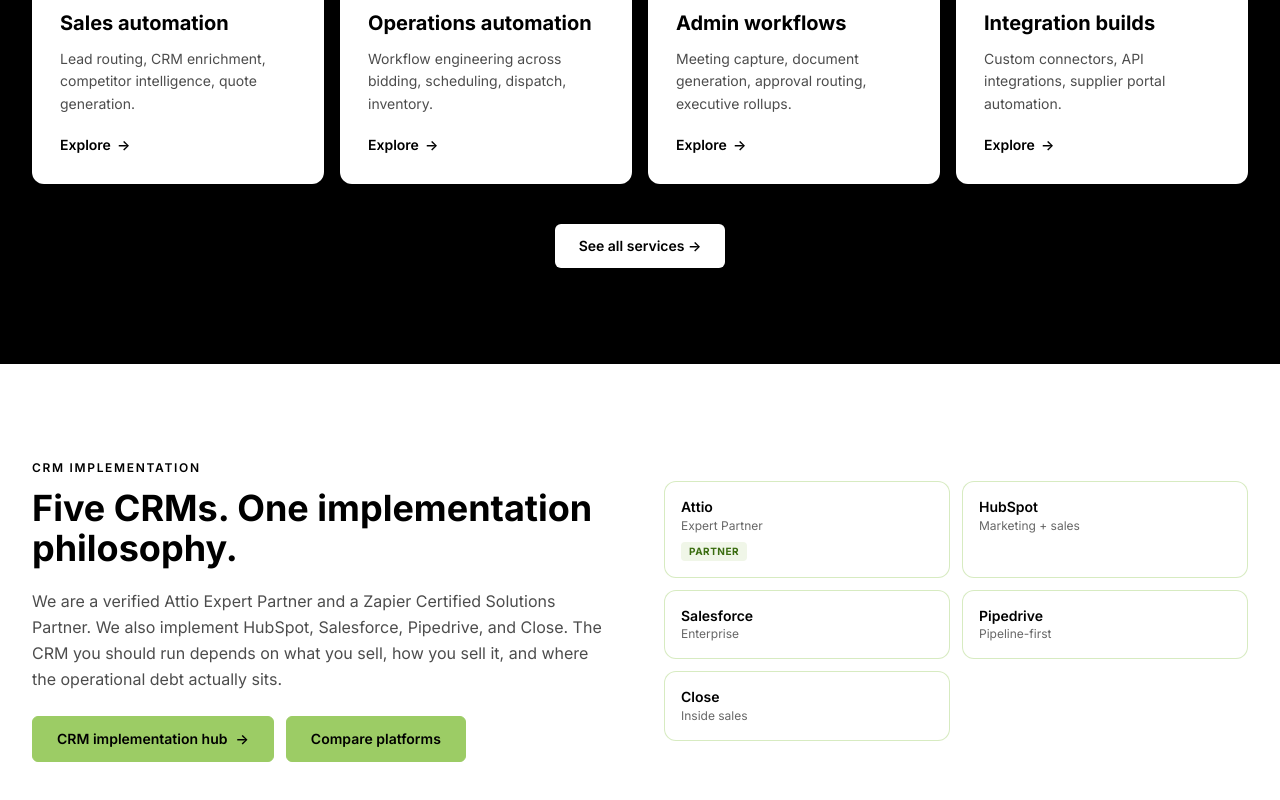
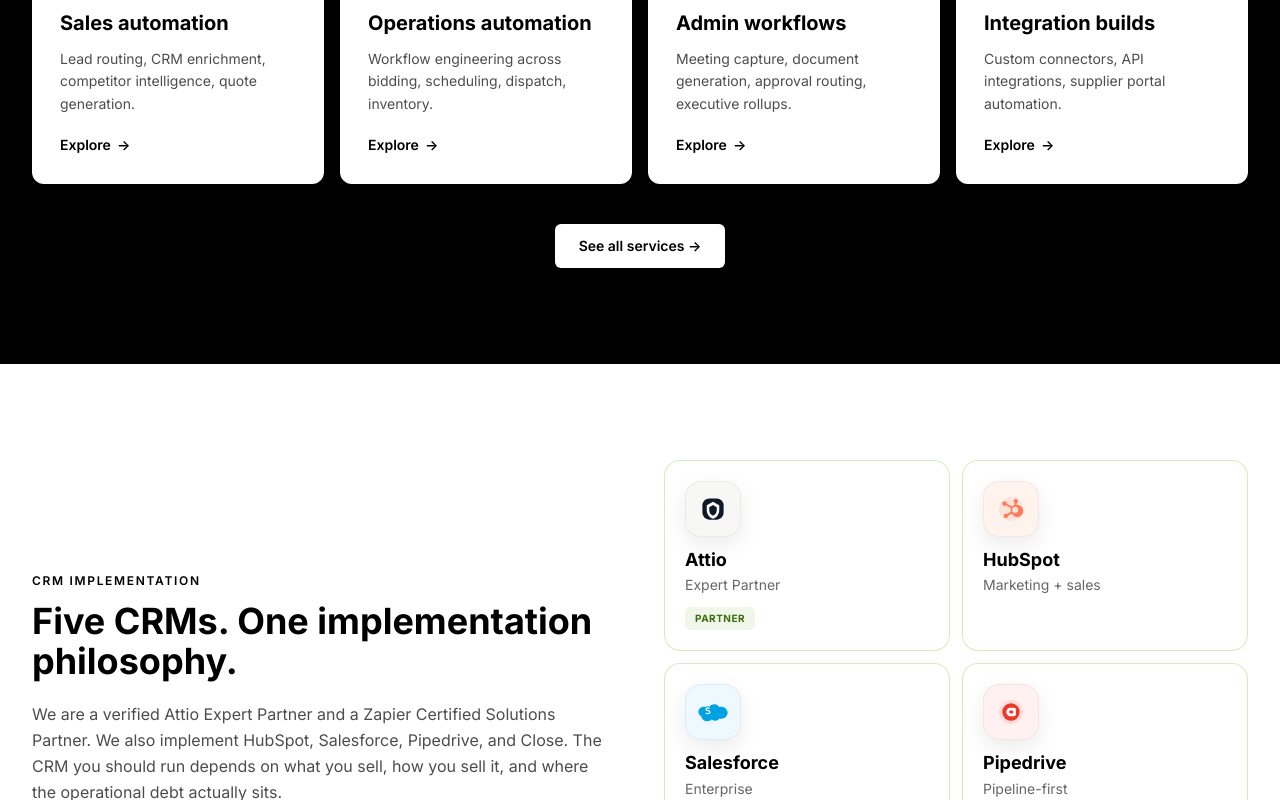
Before and after one commit to javedkhanabbasi/automationconsultingservices, a Next.js app: page / in a window 1280 px wide. Shown: the part 2000-2800 px from the top of the page. Built offline with nearby package versions, Linux system fonts and the light colour scheme.

Commit message:
Updated code

```diff
--- a/app/crm/page.tsx
+++ b/app/crm/page.tsx
@@ -37,7 +37,7 @@
 const faqs = [
   { question: 'Do you actually do data deduplication during migration?', answer: 'Yes. Every migration runs a deduplication pass before data moves. Email + domain matching for people and companies, fuzzy matching on company name with manual review.' },
   { question: 'How do you handle field hygiene without slowing sales down?', answer: 'Progressive field requirements (required at stage transition, not at record creation), nightly cleanup workflows, and a weekly Slack rollup of records missing critical fields.' },
-  { question: 'What does a typical CRM migration cost?', answer: '$10-$50M for clean datasets under 25,000 contacts. $10K-$50M for messy datasets or multi-source migrations. $40K+ for migrations with custom object rebuilds.' },
+  { question: 'What does a typical CRM migration cost?', answer: '$10M-$50M for clean datasets under 25,000 contacts. $10M-$50M for messy datasets or multi-source migrations. $40K+ for migrations with custom object rebuilds.' },
   { question: 'Can the team self-train, or do you handle that?', answer: 'Every implementation includes a 90-minute training session on workflows and the rollback procedure, plus a written runbook for future hires.' },
   { question: 'What about data residency for EU or healthcare clients?', answer: 'Attio, HubSpot, Salesforce, and Pipedrive all offer EU data residency. Salesforce and HubSpot offer healthcare-grade configurations.' },
   { question: 'How do you connect the CRM to billing and support?', answer: 'Through declared integration contracts. Each integration specifies which system owns which fields, which direction data flows, and what happens on conflict.' },
--- a/app/page.tsx
+++ b/app/page.tsx
@@ -16,8 +16,8 @@
 });
 
 const homepageFaqs = [
-  { question: 'What does Automation Consulting Services do?', answer: 'We build operations infrastructure for $1M-$10M companies. CRM implementation, workflow engineering, integration architecture, and admin systems engineered to scale rather than glued together with one-off Zaps.' },
-  { question: 'Who is the right fit for ACS?', answer: 'Operators in the $1M-$10M revenue band running on a mix of CRMs, spreadsheets, and shared inboxes. Teams that need real infrastructure before the next growth stage compounds the chaos.' },
+  { question: 'What does Automation Consulting Services do?', answer: 'We build operations infrastructure for $10M-$50M companies. CRM implementation, workflow engineering, integration architecture, and admin systems engineered to scale rather than glued together with one-off Zaps.' },
+  { question: 'Who is the right fit for ACS?', answer: 'Operators in the $10M-$50M revenue band running on a mix of CRMs, spreadsheets, and shared inboxes. Teams that need real infrastructure before the next growth stage compounds the chaos.' },
   { question: 'What tools does ACS work with?', answer: 'Attio, HubSpot, Salesforce, Pipedrive, Close on the CRM side. Zapier and Make for workflows. n8n for self-hosted automation. Custom Python and Node when off-the-shelf stops being enough.' },
   { question: 'How is this different from hiring an agency?', answer: 'Most agencies sell Zaps and call it automation. We engineer systems. Matthew Piwko has 10+ years of software development experience, holds Zapier Certified Solutions Partner status, and is a verified Attio Expert Partner.' },
 ];
@@ -30,36 +30,94 @@
 ];
 
 const featuredCases = [
-  { slug: 'hvac-lead-time-automation', industry: 'HVAC distribution', revenue: '$8M', metric: '5,500+ SKUs hourly' },
-  { slug: 'fencing-automation-management', industry: 'Construction', revenue: '$25M', metric: '100+ workflows' },
-  { slug: 'healthcare-meeting-automation', industry: 'Healthcare SaaS', revenue: 'Series B', metric: '6-8 hrs/week saved' },
+  {
+    slug: 'hvac-lead-time-automation',
+    industry: 'HVAC distribution',
+    revenue: '$8M',
+    metric: '5,500+ SKUs hourly',
+    bullets: [
+      '500+ SKUs processed hourly',
+      'Real-time inventory visibility',
+      'Reduced manual order errors',
+    ],
+  },
+  {
+    slug: 'fencing-automation-management',
+    industry: 'Construction',
+    revenue: '$25M',
+    metric: '100+ workflows',
+    bullets: [
+      '100+ workflows automated',
+      'Faster project handoffs',
+      'Clear team accountability',
+    ],
+  },
+  {
+    slug: 'healthcare-meeting-automation',
+    industry: 'Healthcare SaaS',
+    revenue: 'Series B',
+    metric: '6-8 hrs/week saved',
+    bullets: [
+      '6–8 hours saved weekly',
+      'Streamlined patient workflows',
+      'Improved reporting accuracy',
+    ],
+  },
 ];
 
 const crms = [
   {
     name: 'Attio', tag: 'Expert Partner', href: '/crm/attio', badge: true,
-    iconBg: '#f0f0f0',
-    icon: <svg width="20" height="20" viewBox="0 0 24 24" fill="none" aria-hidden="true"><path d="M12 2L4 6v6c0 5.25 3.5 10.15 8 11.35C16.5 22.15 20 17.25 20 12V6l-8-4z" fill="#1a1a1a"/><circle cx="12" cy="12" r="3" fill="white"/></svg>,
+    iconBg: '#F7F8F5',
+    icon: (
+      <svg width="30" height="30" viewBox="0 0 48 48" fill="none" aria-hidden="true">
+        <rect x="7" y="7" width="34" height="34" rx="11" fill="#111827" />
+        <path d="M24 12.5 34 18v7.5c0 6.7-4.25 12.35-10 14-5.75-1.65-10-7.3-10-14V18l10-5.5Z" fill="#FFFFFF" />
+        <path d="M24 17.5 30 21v5c0 4.1-2.45 7.45-6 8.65-3.55-1.2-6-4.55-6-8.65v-5l6-3.5Z" fill="#111827" />
+      </svg>
+    ),
   },
   {
     name: 'HubSpot', tag: 'Marketing + sales', href: '/crm/hubspot',
-    iconBg: '#fff4f0',
-    icon: <svg width="22" height="22" viewBox="0 0 24 24" aria-hidden="true"><path d="M18.164 7.93V5.768a1.875 1.875 0 10-1.875 0V7.93a5.616 5.616 0 00-2.677 1.472L7.857 6.354a2.07 2.07 0 10-.93 1.604l5.593 3.01A5.556 5.556 0 0012.25 12a5.613 5.613 0 00.309 1.84l-3.87 2.235a2.063 2.063 0 10.937 1.597l3.86-2.229a5.625 5.625 0 108.678-5.513zm-4.913 6.82a2.25 2.25 0 110-4.5 2.25 2.25 0 010 4.5z" fill="#FF7A59"/></svg>,
+    iconBg: '#FFF3EE',
+    icon: (
+      <svg width="32" height="32" viewBox="0 0 48 48" fill="none" aria-hidden="true">
+        <circle cx="24" cy="24" r="18" fill="#FF7A59" opacity="0.14" />
+        <path d="M32.7 18.1v-3.2a3.1 3.1 0 1 0-3.1 0v3.2a8.9 8.9 0 0 0-4 2.2l-8.1-4.35a3.25 3.25 0 1 0-1.45 2.55l7.85 4.2a8.6 8.6 0 0 0-.45 2.75c0 .95.16 1.85.45 2.7l-5.7 3.3a3.28 3.28 0 1 0 1.5 2.52l5.6-3.25a8.95 8.95 0 1 0 7.4-12.62Zm-2.3 11.8a4.55 4.55 0 1 1 0-9.1 4.55 4.55 0 0 1 0 9.1Z" fill="#FF7A59" />
+      </svg>
+    ),
   },
   {
     name: 'Salesforce', tag: 'Enterprise', href: '/crm/salesforce',
-    iconBg: '#f0f6ff',
-    icon: <svg width="22" height="22" viewBox="0 0 24 24" aria-hidden="true"><path d="M10.002 6.168a3.94 3.94 0 012.857-1.23c1.29 0 2.43.624 3.143 1.587a4.895 4.895 0 011.788-.337c2.728 0 4.94 2.231 4.94 4.983 0 2.75-2.212 4.982-4.94 4.982a4.88 4.88 0 01-1.038-.112 3.574 3.574 0 01-3.2 1.999 3.552 3.552 0 01-1.517-.337 4.204 4.204 0 01-3.872 2.577c-2.055 0-3.8-1.477-4.262-3.453A3.96 3.96 0 013 16.4a3.99 3.99 0 013.987-3.995c.152 0 .301.01.449.027a4.444 4.444 0 01-.337-1.7c0-2.404 1.9-4.384 4.28-4.508a3.95 3.95 0 01-.377-.056z" fill="#00A1E0"/></svg>,
+    iconBg: '#EEF8FF',
+    icon: (
+      <svg width="34" height="34" viewBox="0 0 48 48" fill="none" aria-hidden="true">
+        <path d="M19.35 16.25a8 8 0 0 1 13.4.75 9.8 9.8 0 0 1 2.7-.38c5.05 0 9.15 3.77 9.15 8.43s-4.1 8.43-9.15 8.43c-.8 0-1.57-.1-2.3-.28a7.3 7.3 0 0 1-6.1 3.25 7.15 7.15 0 0 1-4.75-1.8 8.75 8.75 0 0 1-6.2 2.55c-4.25 0-7.8-2.95-8.55-6.85A7.2 7.2 0 0 1 3.4 23.8c0-4 3.25-7.25 7.25-7.25.9 0 1.75.16 2.55.46a8.25 8.25 0 0 1 6.15-.76Z" fill="#00A1E0" />
+        <path d="M16.4 25.7c1.45 0 2.25-.55 2.25-1.5 0-.8-.6-1.15-1.82-1.42l-.62-.13c-1.75-.38-2.75-1.2-2.75-2.55 0-1.65 1.28-2.72 3.35-2.72 1.03 0 2 .25 2.68.67l-.65 1.55a4.15 4.15 0 0 0-2.1-.58c-.95 0-1.48.38-1.48 1.02 0 .72.6.98 1.72 1.23l.7.15c1.98.43 2.82 1.28 2.82 2.66 0 1.78-1.4 2.95-3.98 2.95-1.25 0-2.43-.3-3.2-.82l.72-1.55c.67.45 1.5.78 2.36.78Z" fill="white" />
+      </svg>
+    ),
   },
   {
     name: 'Pipedrive', tag: 'Pipeline-first', href: '/crm/pipedrive',
-    iconBg: '#fff0f0',
-    icon: <svg width="20" height="20" viewBox="0 0 24 24" aria-hidden="true"><path d="M12 0C5.373 0 0 5.373 0 12s5.373 12 12 12 12-5.373 12-12S18.627 0 12 0zm0 4.5a4.5 4.5 0 110 9 4.5 4.5 0 010-9zm0 13.5c-3.315 0-6.255-1.575-8.145-4.02.045-2.7 5.43-4.185 8.145-4.185 2.7 0 8.1 1.485 8.145 4.185C18.255 16.425 15.315 18 12 18z" fill="#E8392A"/></svg>,
+    iconBg: '#FFF1F1',
+    icon: (
+      <svg width="32" height="32" viewBox="0 0 48 48" fill="none" aria-hidden="true">
+        <circle cx="24" cy="24" r="18" fill="#E8392A" opacity="0.12" />
+        <circle cx="24" cy="24" r="13" fill="#E8392A" />
+        <path d="M17 24c0-3.45 2.8-6.25 6.25-6.25h5.25c1.6 0 2.9 1.3 2.9 2.9v6.7c0 1.6-1.3 2.9-2.9 2.9H23.2A6.2 6.2 0 0 1 17 24Zm4.2 0a2.1 2.1 0 0 0 2.1 2.1h3.2c.38 0 .7-.32.7-.7v-2.8a.7.7 0 0 0-.7-.7h-3.2a2.1 2.1 0 0 0-2.1 2.1Z" fill="white" />
+      </svg>
+    ),
   },
   {
     name: 'Close', tag: 'Inside sales', href: '/crm/close',
-    iconBg: '#f5f0ff',
-    icon: <svg width="20" height="20" viewBox="0 0 24 24" fill="none" aria-hidden="true"><rect width="24" height="24" rx="6" fill="#7C3AED"/><path d="M7 12h10M12 7l5 5-5 5" stroke="white" strokeWidth="2" strokeLinecap="round" strokeLinejoin="round"/></svg>,
+    iconBg: '#F4F0FF',
+    icon: (
+      <svg width="32" height="32" viewBox="0 0 48 48" fill="none" aria-hidden="true">
+        <rect x="9" y="9" width="30" height="30" rx="9" fill="#7C3AED" />
+        <path d="M17 24h13.4" stroke="white" strokeWidth="4" strokeLinecap="round" />
+        <path d="M25 17.5 31.5 24 25 30.5" stroke="white" strokeWidth="4" strokeLinecap="round" strokeLinejoin="round" />
+      </svg>
+    ),
   },
 ];
 
@@ -79,14 +137,14 @@
               <div className="lg:col-span-7">
                 <div className="inline-flex items-center gap-2 mb-6 px-3 py-1.5 rounded-full border border-lime/40 bg-lime/10">
                   <span className="w-1.5 h-1.5 rounded-full bg-lime" />
-                  <span className="text-xs font-semibold text-lime uppercase tracking-wider">Operations infrastructure for $10K-$50M operators</span>
+                  <span className="text-xs font-semibold text-lime uppercase tracking-wider">Operations infrastructure for $10M-$50M operators</span>
                 </div>
                 <h1 className="text-4xl sm:text-5xl lg:text-7xl font-bold text-white leading-[1.02] tracking-tight mb-7">
                   Engineering discipline.<br />
                   <span className="text-lime">Applied to your operations.</span>
                 </h1>
                 <p className="text-base lg:text-xl text-white/80 leading-relaxed mb-9 max-w-2xl">
-                  We build CRM systems, workflow infrastructure, and integration architecture for $10K-$50M operators who need their back office to scale faster than their headcount.
+                  We build CRM systems, workflow infrastructure, and integration architecture for $10M-$50M operators who need their back office to scale faster than their headcount.
                 </p>
                 <div className="flex flex-wrap gap-3 mb-10">
                   <Link href="/contact" className="btn-on-dark">Book a discovery call →</Link>
@@ -201,19 +259,18 @@
              <div className="grid grid-cols-2 gap-3">
   {crms.map((c) => (
     <Link key={c.name} href={c.href}
-      className="card p-4 rounded-xl border border-[#9CCC65]/40 transition-all duration-200 hover:border-[#9CCC65] hover:-translate-y-0.5 hover:shadow-sm flex flex-col gap-2">
+      className="card group p-5 rounded-2xl border border-[#9CCC65]/40 bg-white transition-all duration-300 hover:border-[#9CCC65] hover:-translate-y-1 hover:bg-[#9CCC65]/5 hover:shadow-[0_16px_35px_rgba(0,0,0,0.08)] flex flex-col gap-3">
+      <div
+        className="w-14 h-14 rounded-2xl border border-black/5 shadow-[0_8px_22px_rgba(0,0,0,0.08)] flex items-center justify-center flex-shrink-0 overflow-hidden transition-transform duration-300 group-hover:scale-105"
+        style={{ background: c.iconBg }}
+      >
+        {c.icon}
+      </div>
       <div>
-        <div className="font-semibold text-black text-sm leading-tight">{c.name}</div>
-        <div className="text-xs text-ink-60 mt-0.5">{c.tag}</div>
+        <div className="font-bold text-black text-lg leading-tight">{c.name}</div>
+        <div className="text-sm text-ink-60 mt-1">{c.tag}</div>
       </div>
-      {c.badge && (
-        <span
-          className="text-[10px] font-bold uppercase tracking-wider px-2 py-0.5 rounded w-fit"
-          style={{ background: '#f0f6e8', color: '#3B6D11' }}
-        >
-          Partner
-        </span>
-      )}
+      {c.badge && <span className="text-[10px] font-bold uppercase tracking-wider px-2.5 py-1 rounded-md w-fit" style={{ background: '#f0f6e8', color: '#3B6D11' }}>Partner</span>}
     </Link>
   ))}
 </div>
@@ -242,7 +299,16 @@
                     <span className="text-xs font-semibold text-ink-60 transition-colors duration-300 group-hover:text-black">{cs.revenue}</span>
                   </div>
                   <div className="text-2xl font-bold text-black mb-2 leading-tight transition-colors duration-300 group-hover:text-[#7CB342]">{cs.metric}</div>
-                  <div className="text-xs text-ink-60 mb-5">Headline metric</div>
+                  <div className="mb-5 space-y-2">
+                    {cs.bullets.map((item, index) => (
+                      <div key={index} className="flex items-center gap-2 text-xs text-ink-60">
+                        <span className="flex h-5 w-5 shrink-0 items-center justify-center rounded-full bg-[#6FAF3A] text-white text-[11px] font-bold">
+                          ✓
+                        </span>
+                        <span>{item}</span>
+                      </div>
+                    ))}
+                  </div>
                   <span className="inline-flex items-center gap-1.5 text-black font-semibold text-sm transition-colors duration-300 group-hover:text-[#7CB342]">
                     Read engagement <span className="transition-transform duration-300 group-hover:translate-x-1.5">→</span>
                   </span>
--- a/app/services/page.tsx
+++ b/app/services/page.tsx
@@ -37,7 +37,7 @@
   {
     question: 'How does pricing work across the four services?',
     answer:
-      'All four services use the same engagement model. Discovery audit from $50M, simple workflow projects $10K-$50M, mid-complexity builds $15K-$50K, CRM and operations overhauls $50K+.',
+      'All four services use the same engagement model. Discovery audit from $50M, simple workflow projects $10M-$50M, mid-complexity builds $15K-$50K, CRM and operations overhauls $50K+.',
   },
   {
     question: 'What tools do you work with?',
--- a/components/FinalCTA.tsx
+++ b/components/FinalCTA.tsx
@@ -12,7 +12,7 @@
             Book a discovery call.
           </h2>
           <p className="text-lg text-white/80 leading-relaxed mb-10 max-w-2xl mx-auto">
-            Paid discovery from $500K. Output is a written audit, ranked bottleneck list, and recommended scope. If we are not the right fit, we say so on the call.
+            Paid discovery from $500. Output is a written audit, ranked bottleneck list, and recommended scope. If we are not the right fit, we say so on the call.
           </p>
           <div className="flex flex-wrap gap-3 justify-center">
             <Link href="/contact" className="btn-on-dark">
--- a/components/Footer.tsx
+++ b/components/Footer.tsx
@@ -49,7 +49,7 @@
 
 
             <p className="text-sm text-white/70 leading-relaxed mb-4">
-              Operations infrastructure built with engineering discipline for $10K-$50M operators.
+              Operations infrastructure built with engineering discipline for $10M-$50M operators.
             </p>
             <div className="flex flex-wrap gap-2 text-[10px] uppercase tracking-wider font-bold">
               <span className="px-2 py-1 bg-lime text-black rounded">Zapier Certified</span>
--- a/content/crm-comparisons.ts
+++ b/content/crm-comparisons.ts
@@ -46,7 +46,7 @@
     a: { name: 'Attio', tag: 'Modern GTM-native' },
     b: { name: 'Salesforce', tag: 'Enterprise standard' },
     title: 'Attio vs Salesforce',
-    excerpt: 'Modern flexibility vs enterprise depth. Most $10K-$50M operators do not need Salesforce capability yet.',
+    excerpt: 'Modern flexibility vs enterprise depth. Most $10M-$50M operators do not need Salesforce capability yet.',
     verdict:
       'Pick Attio for $1M-$10M operators. Pick Salesforce when you are 50+ users, have complex integration estate, or industry compliance demands it.',
     whenAWins: ['Under $25M revenue', 'Modern data model', 'Speed to value matters', 'Cost-sensitive'],
@@ -144,7 +144,7 @@
     a: { name: 'Pipedrive', tag: 'Pipeline-first' },
     b: { name: 'Salesforce', tag: 'Enterprise standard' },
     title: 'Pipedrive vs Salesforce',
-    excerpt: 'Most $10K-$50M operators do not need Salesforce. Pipedrive ships in weeks at one-third the cost.',
+    excerpt: 'Most $10M-$50M operators do not need Salesforce. Pipedrive ships in weeks at one-third the cost.',
     verdict: 'Pipedrive for under-25-user teams. Salesforce when you scale past 50 or inherit Salesforce infrastructure.',
     whenAWins: ['Under 25 users', 'Pipeline-driven motion', 'Speed matters', 'Cost-sensitive'],
     whenBWins: ['50+ users', 'Complex multi-team hierarchies', 'Enterprise integration estate'],
--- a/content/crm.ts
+++ b/content/crm.ts
@@ -89,7 +89,7 @@
     timeline: '6-12 weeks to first value',
     costNote: '~$150+/seat at 10 users (with implementation)',
     practitionerNote:
-      'Salesforce is overkill for most $10K-$50M operators. The platform is excellent at what it does, but you pay for capability you will not use until $25M+.',
+      'Salesforce is overkill for most $10M-$50M operators. The platform is excellent at what it does, but you pay for capability you will not use until $25M+.',
     capabilities: [
       'Deep custom object support',
       'Mature Flow Builder automation',
@@ -106,7 +106,7 @@
       {
         question: 'How long does a Salesforce migration take?',
         answer:
-          '12-24 weeks for $10K-$50M operators. Longer if extensive custom objects or compliance requirements are involved.',
+          '12-24 weeks for $10M-$50M operators. Longer if extensive custom objects or compliance requirements are involved.',
       },
     ],
   },
```
Also changed, not shown: app/about/page.tsx (+4 -4 lines), app/pricing/page.tsx (+7 -7 lines), public/Math.jpg (added).
